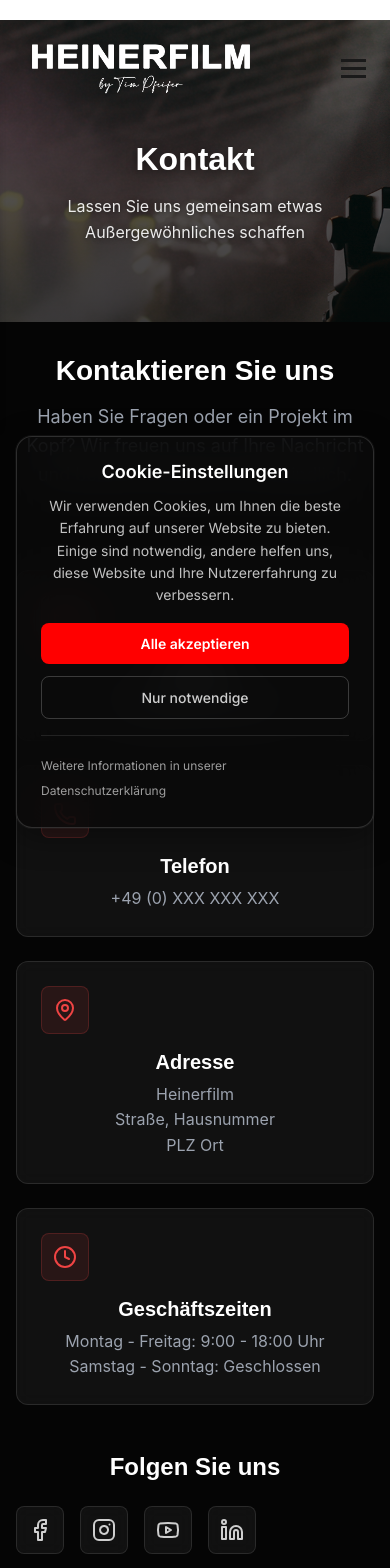
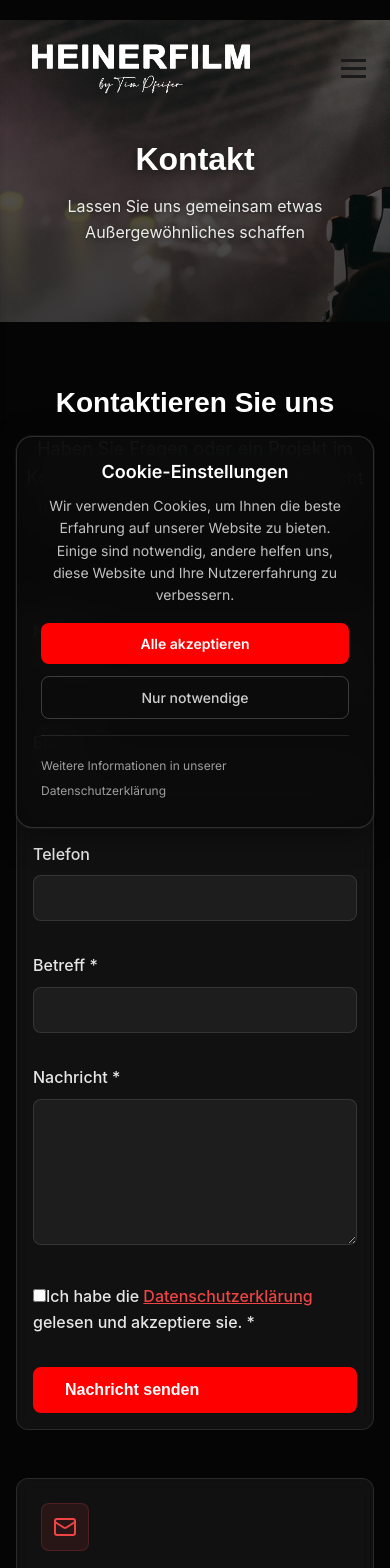
Before and after one commit to 319Webdesign/Heinerfilm, a Next.js app: page /contact in a window 390 px wide. Shown: the top 1568 px of the page. Built offline with nearby package versions, Linux system fonts and the light colour scheme.

Commit message:
mobil/footer

```diff
--- a/src/app/contact/page.tsx
+++ b/src/app/contact/page.tsx
@@ -93,8 +93,8 @@ export default function Contact() {
                     </div>
                     <h3 style={{ fontSize: '1.25rem', fontWeight: '700', color: 'white', marginBottom: '0.5rem' }}>Telefon</h3>
                     <p style={{ color: 'rgba(156, 163, 175, 1)', margin: 0 }}>
-                      <a href="tel:+49XXXXXXXXX" style={{ color: 'rgba(156, 163, 175, 1)', textDecoration: 'none' }}>
-                        +49 (0) XXX XXX XXX
+                      <a href="tel:+4917656792783" style={{ color: 'rgba(156, 163, 175, 1)', textDecoration: 'none' }}>
+                        0176 5679 2783
                       </a>
                     </p>
                   </div>
--- a/src/app/datenschutz/page.tsx
+++ b/src/app/datenschutz/page.tsx
@@ -199,7 +199,7 @@ export default function Datenschutz() {
               {/* PLATZHALTER: Kontakt */}
               <strong style={{ color: 'rgba(255, 255, 255, 0.95)' }}>Kontakt:</strong><br />
               E-Mail: info@heinerfilm.de<br />
-              Telefon: 0176/56792783
+              Telefon: 0176 5679 2783
             </p>
           </div>
         </motion.section>
--- a/src/app/globals.css
+++ b/src/app/globals.css
@@ -48,6 +48,7 @@
 
 html {
     scroll-behavior: smooth;
+    background-color: #050505;
 }
 
 body {
@@ -55,7 +56,7 @@ body {
     font-size: 16px;
     line-height: 1.6;
     color: var(--color-text);
-    background-color: var(--color-bg);
+    background-color: #050505;
     overflow-x: hidden;
 }
 
@@ -1247,6 +1248,16 @@ p {
 @media (max-width: 768px) {
     .contact-wrapper {
         grid-template-columns: 1fr;
+        display: flex;
+        flex-direction: column;
+    }
+
+    .contact-info-modern {
+        order: 2;
+    }
+
+    .contact-form-wrapper {
+        order: 1;
     }
 
     .contact-details-grid {
@@ -1439,6 +1450,16 @@ p {
     .about-story,
     .contact-wrapper {
         grid-template-columns: 1fr;
+        display: flex;
+        flex-direction: column;
+    }
+
+    .contact-info-modern {
+        order: 2;
+    }
+
+    .contact-form-wrapper {
+        order: 1;
     }
 
     .service-detail-reverse .service-detail-content {
@@ -1456,6 +1477,14 @@ p {
 
 /* Mobile */
 @media (max-width: 768px) {
+    .section {
+        padding: 5rem 0;
+    }
+
+    .section-dark {
+        padding: 5rem 0;
+    }
+
     .mobile-menu-toggle {
         display: flex;
     }
@@ -1834,7 +1863,11 @@ p {
     }
 
     .section {
-        padding: var(--spacing-lg) 0;
+        padding: 4rem 0;
+    }
+
+    .section-dark {
+        padding: 4rem 0;
     }
 
     .hero {
@@ -2088,6 +2121,7 @@ p {
 @media (max-width: 767px) {
     .feature-section {
         padding: var(--spacing-lg) 0;
+        margin-bottom: 3rem;
     }
 
     .feature-content {
--- a/src/app/impressum/page.tsx
+++ b/src/app/impressum/page.tsx
@@ -334,7 +334,7 @@ export default function Impressum() {
                   color: '#ffffff',
                   fontFamily: 'var(--font-inter)',
                 }}>
-                  0176/56792783
+                  0176 5679 2783
                 </div>
               </div>
             </div>
--- a/src/components/Footer.tsx
+++ b/src/components/Footer.tsx
@@ -2,7 +2,7 @@
 
 import Link from 'next/link';
 import Image from 'next/image';
-import { FaFacebook, FaInstagram, FaYoutube, FaLinkedin } from 'react-icons/fa';
+import { FaInstagram, FaYoutube, FaLinkedin, FaTiktok } from 'react-icons/fa';
 
 export default function Footer() {
   return (
@@ -32,30 +32,48 @@ export default function Footer() {
           <div className="footer-column">
             <h4>Kontakt</h4>
             <ul>
-              <li>Email: info@heinerfilm.de</li>
-              <li>Tel: +49 (0) XXX XXX XXX</li>
+              <li>Email: <a
+                href="mailto:info@heinerfilm.de"
+                style={{
+                  color: 'rgba(255, 255, 255, 0.7)',
+                  textDecoration: 'none',
+                  transition: 'color 0.3s ease'
+                }}
+                onMouseEnter={(e) => e.currentTarget.style.color = '#ff0000'}
+                onMouseLeave={(e) => e.currentTarget.style.color = 'rgba(255, 255, 255, 0.7)'}
+              >info@heinerfilm.de</a></li>
+              <li>Tel: <a
+                href="tel:+4917656792783"
+                style={{
+                  color: 'rgba(255, 255, 255, 0.7)',
+                  textDecoration: 'none',
+                  transition: 'color 0.3s ease'
+                }}
+                onMouseEnter={(e) => e.currentTarget.style.color = '#ff0000'}
+                onMouseLeave={(e) => e.currentTarget.style.color = 'rgba(255, 255, 255, 0.7)'}
+              >0176 5679 2783</a></li>
             </ul>
           </div>
           <div className="footer-column">
             <h4>Social Media</h4>
             <ul className="social-links">
               <li>
-                <a href="#" aria-label="Facebook" className="social-icon">
-                  <FaFacebook />
+                <a href="https://www.youtube.com/@Heinerfilm" target="_blank" rel="noopener noreferrer" aria-label="YouTube" className="social-icon">
+                  <FaYoutube />
                 </a>
               </li>
               <li>
-                <a href="#" aria-label="Instagram" className="social-icon">
+                <a href="https://www.instagram.com/heinerfilm.de/" target="_blank" rel="noopener noreferrer" aria-label="Instagram" className="social-icon">
                   <FaInstagram />
                 </a>
               </li>
               <li>
-                <a href="#" aria-label="YouTube" className="social-icon">
-                  <FaYoutube />
+                <a href="https://www.tiktok.com/@heinerfilm" target="_blank" rel="noopener noreferrer" aria-label="TikTok" className="social-icon">
+                  <FaTiktok />
                 </a>
               </li>
               <li>
-                <a href="#" aria-label="LinkedIn" className="social-icon">
+                <a href="https://www.linkedin.com/in/tim-pfeifer-b8a858203/" target="_blank" rel="noopener noreferrer" aria-label="LinkedIn" className="social-icon">
                   <FaLinkedin />
                 </a>
               </li>
```
